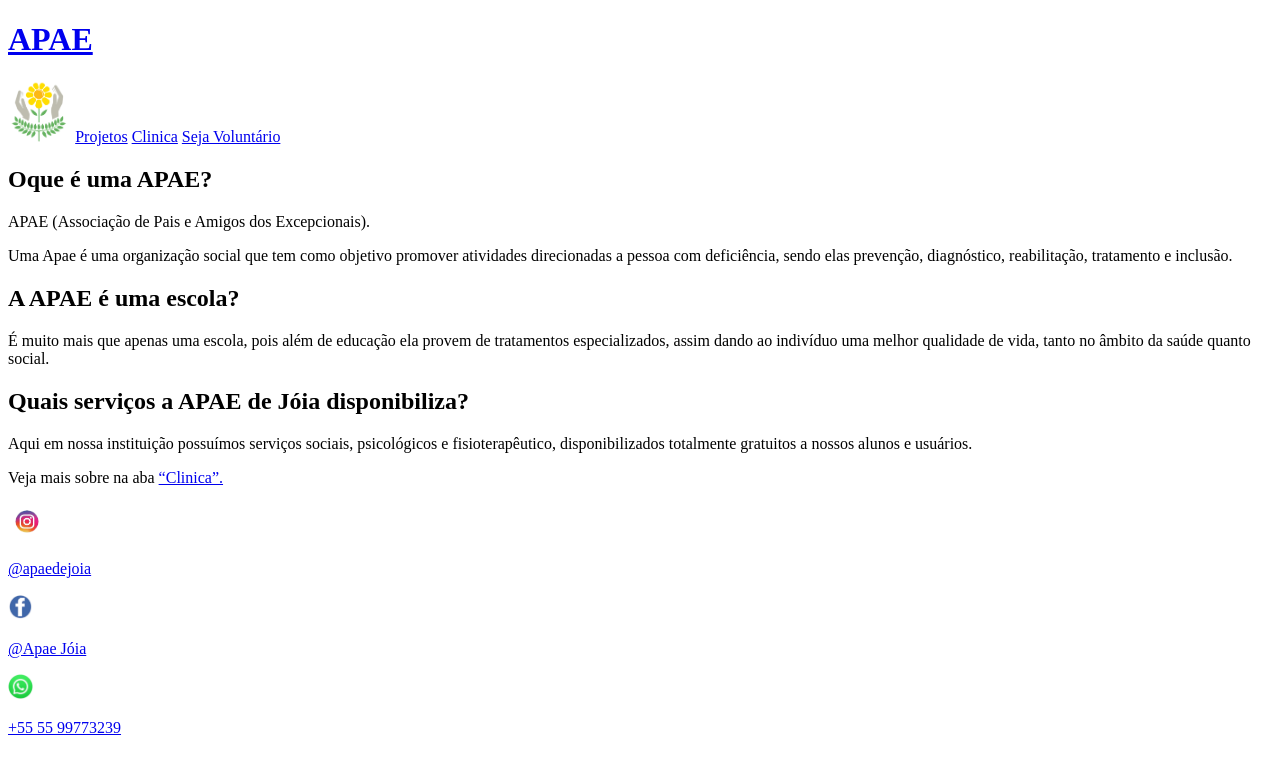
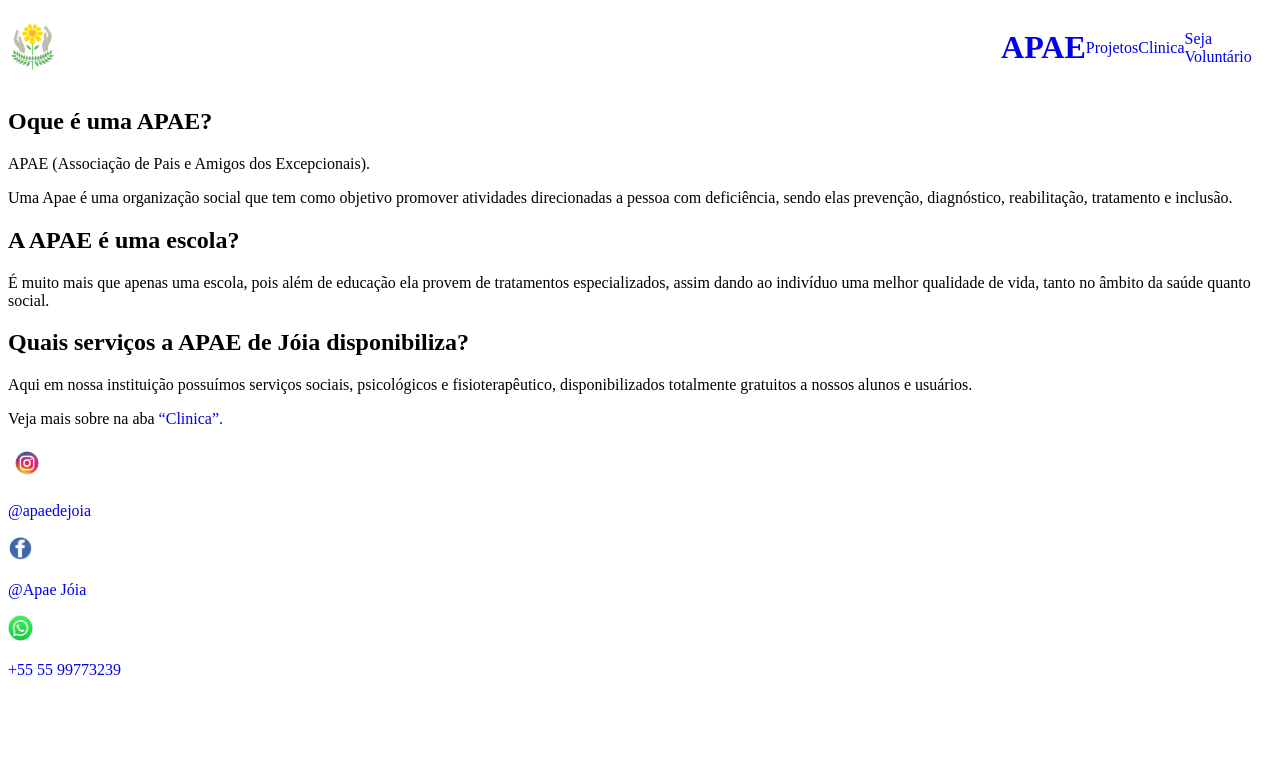
Before and after one commit to Soares21s/APAE, a Flask app: page / in a window 1280 px wide. Shown: the top 774 px of the page. Run offline with Flask 3, Linux system fonts and the light colour scheme.

Commit message:
attempt css

```diff
--- a/apae/static/styles/style_header.css
+++ b/apae/static/styles/style_header.css
@@ -0,0 +1,9 @@
+header {
+    display: flex;
+    justify-content: center;
+    align-items: center;
+}
+
+a {
+    text-decoration: none;
+}
--- a/apae/templates/base.html
+++ b/apae/templates/base.html
@@ -5,16 +5,16 @@
     <meta name="viewport" content="width=device-width, initial-scale=1.0">
     <title>Apae de Jóia</title>
     <link rel="icon" href="{{ url_for('static', filename='images/logo_apae.png') }}" type="image/x-icon">
-    <link rel="stylesheet" href="style_header.css">
+    <link rel="stylesheet" href="{{ url_for('static', filename='styles/style_header.css') }}">
 </head>
 </head>
 <body>
     <header id="header">
-        <a href="/"><H1>APAE</H1></a>
-        <a href="/"><img src="{{ url_for('static', filename='images/logo_apae.png') }}" width=5% alt=""></a>
-        <a href="/projetos">Projetos</a>
-        <a href="/clinica">Clinica</a>
-        <a href="/seja_voluntario">Seja Voluntário</a>
+        <a href="/"><img src="{{ url_for('static', filename='images/logo_apae.png') }}" width=5% alt="" id="logo"></a>
+        <a href="/"><H1 id="apae">APAE</H1></a>
+        <a href="/projetos" id="projects">Projetos</a>
+        <a href="/clinica" id="clinic">Clinica</a>
+        <a href="/seja_voluntario" id="vonluntary">Seja Voluntário</a>
     </header>
 
 
```
